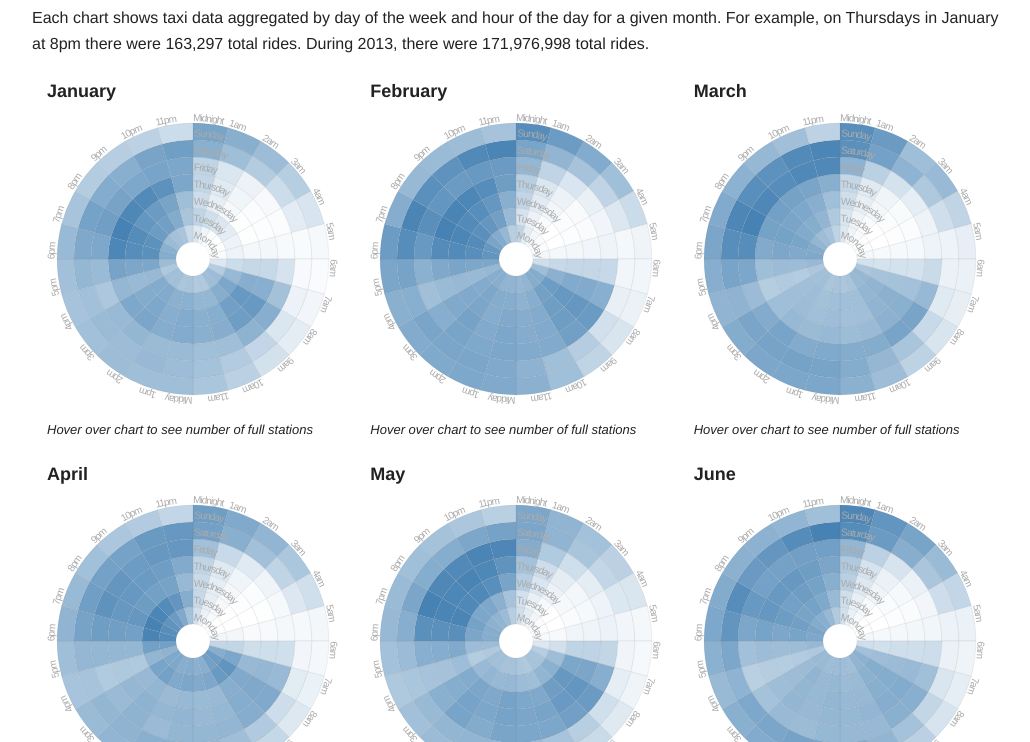
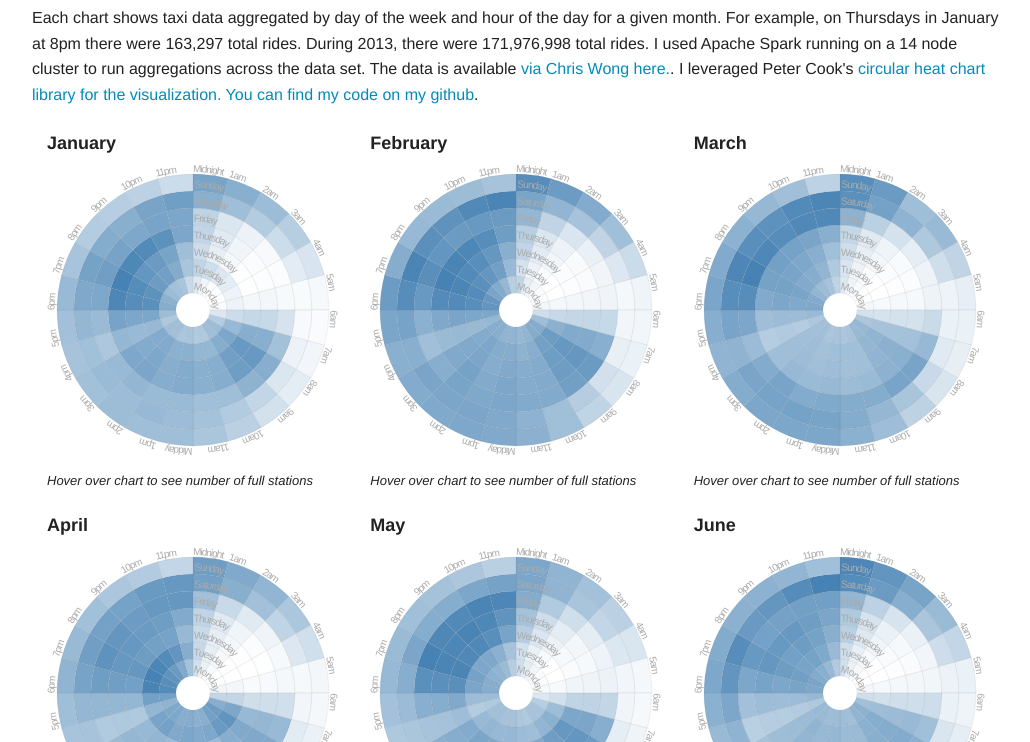
Before and after one commit to brandomr/nyc_taxis, a plain HTML site: page index.html in a window 1280 px wide. Shown: the part 58-800 px from the top of the page, without its empty margins (123-1153 px from the left). Drawn offline with Linux system fonts and the light colour scheme.

Commit message:
updated readme and index.html

```diff
--- a/index.html
+++ b/index.html
@@ -50,7 +50,7 @@ path {
         <h2>Taxi Data 2013 by Month</h2>
 
         <p>Each chart shows taxi data aggregated by day of the week and hour of the day for a given month. For example, on Thursdays in January at 8pm there were 163,297
-        total rides. During 2013, there were 171,976,998 total rides.
+        total rides. During 2013, there were 171,976,998 total rides. I used Apache Spark running on a 14 node cluster to run aggregations across the data set. The data is available <a href="http://chriswhong.com/open-data/foiling-nycs-boro-taxi-trip-data/">via Chris Wong here.</a>. I leveraged Peter Cook's <a href="https://github.com/prcweb/d3-circularheat"</a>circular heat chart library for the visualization. You can find my code on <a href="https://github.com/brandomr/nyc_taxis">my github</a>.
         </p>
 
         <div id="taxi1" class="large-4 columns">
```
Also changed, not shown: 1 other file.
